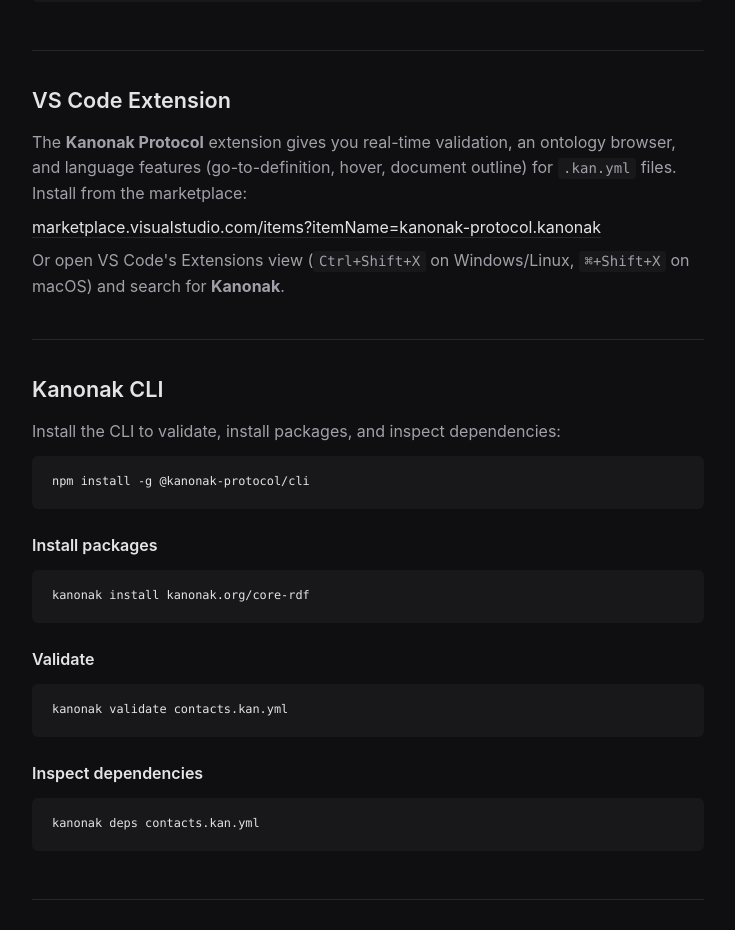
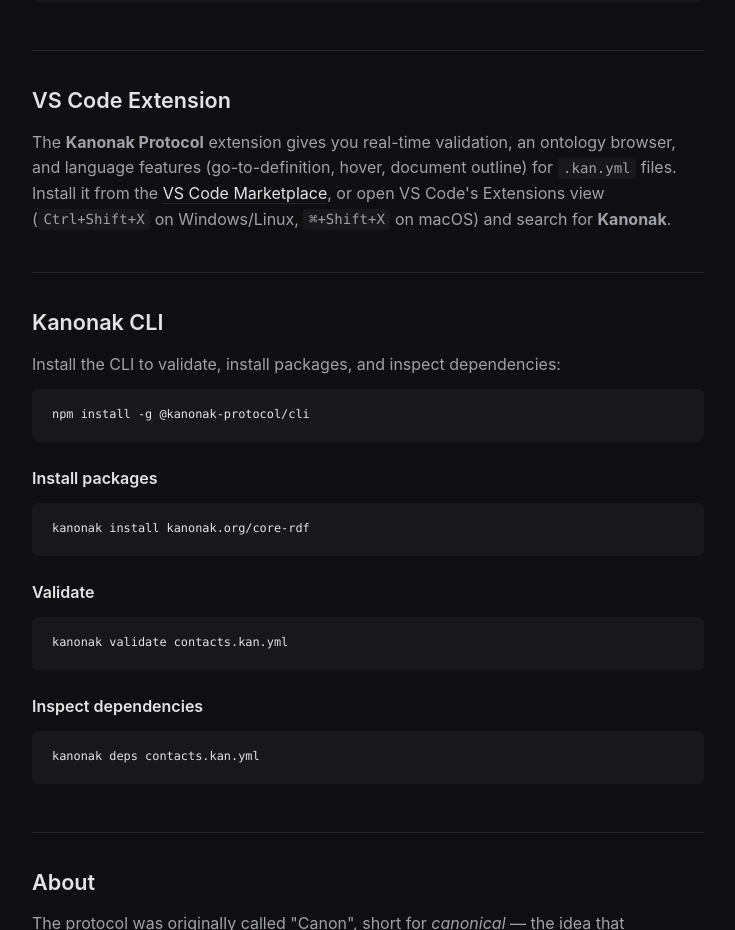
Before and after one commit to kanonak-protocol/kanonak.org, a plain HTML site: page index.html in a window 1280 px wide. Shown: the part 3020-3950 px from the top of the page, without its empty margins (272-1007 px from the left). Drawn offline with Linux system fonts and the light colour scheme.

Commit message:
VS Code section: embed marketplace URL as 'VS Code Marketplace' link text

```diff
--- a/index.html
+++ b/index.html
@@ -266,9 +266,7 @@
 
         <section>
             <h2>VS Code Extension</h2>
-            <p>The <strong>Kanonak Protocol</strong> extension gives you real-time validation, an ontology browser, and language features (go-to-definition, hover, document outline) for <code>.kan.yml</code> files. Install from the marketplace:</p>
-            <p><a href="https://marketplace.visualstudio.com/items?itemName=kanonak-protocol.kanonak">marketplace.visualstudio.com/items?itemName=kanonak-protocol.kanonak</a></p>
-            <p>Or open VS Code's Extensions view (<code>Ctrl+Shift+X</code> on Windows/Linux, <code>&#8984;+Shift+X</code> on macOS) and search for <strong>Kanonak</strong>.</p>
+            <p>The <strong>Kanonak Protocol</strong> extension gives you real-time validation, an ontology browser, and language features (go-to-definition, hover, document outline) for <code>.kan.yml</code> files. Install it from the <a href="https://marketplace.visualstudio.com/items?itemName=kanonak-protocol.kanonak">VS Code Marketplace</a>, or open VS Code's Extensions view (<code>Ctrl+Shift+X</code> on Windows/Linux, <code>&#8984;+Shift+X</code> on macOS) and search for <strong>Kanonak</strong>.</p>
         </section>
 
         <section>
```
